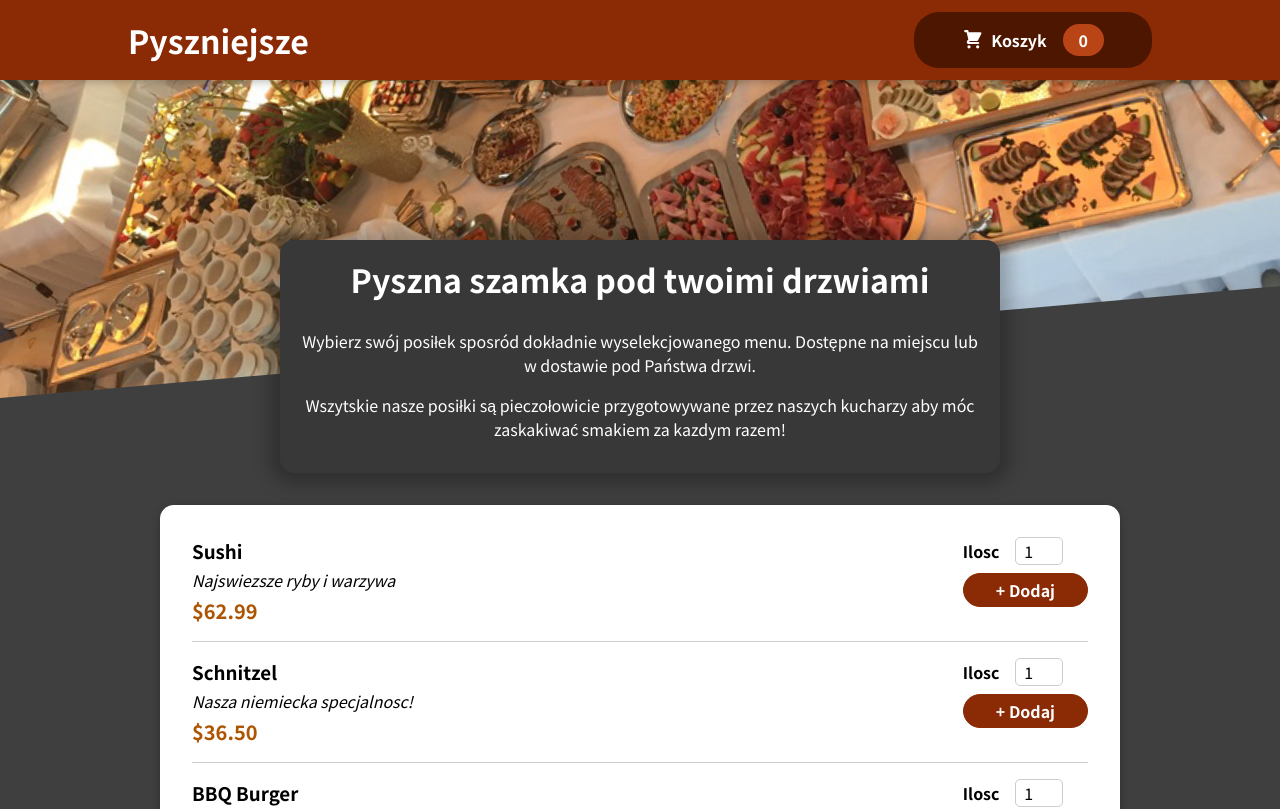
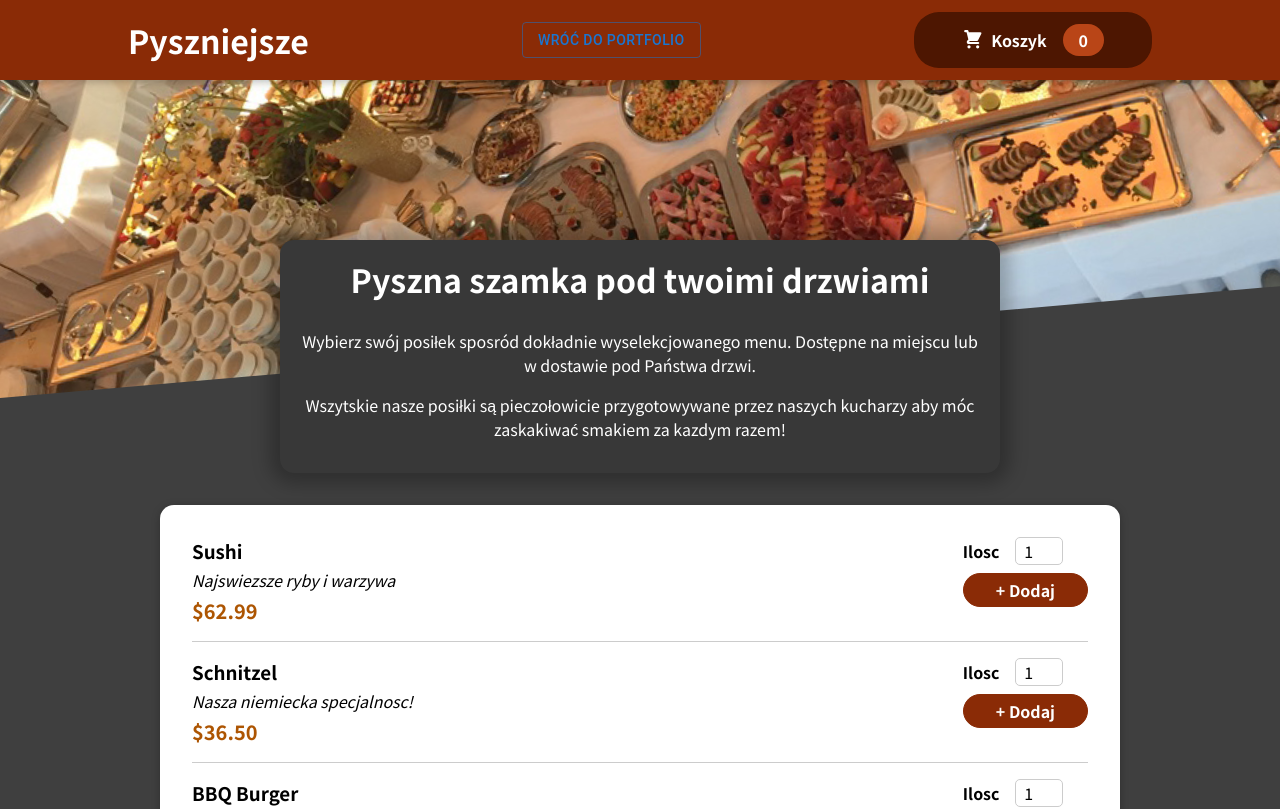
Before and after one commit to Tommy3DE/food-app, a React (Create React App) app: page / in a window 1280 px wide. Shown: the top 809 px of the page. Built offline with nearby package versions, Linux system fonts and the light colour scheme.

Commit message:
dodanie przycisku do powrotu do portfolio

```diff
--- a/package.json
+++ b/package.json
@@ -3,9 +3,14 @@
   "version": "0.1.0",
   "private": true,
   "dependencies": {
+    "@chakra-ui/react": "^2.5.1",
+    "@emotion/react": "^11.10.6",
+    "@emotion/styled": "^11.10.6",
+    "@mui/material": "^5.11.10",
     "@testing-library/jest-dom": "^5.11.6",
     "@testing-library/react": "^11.2.2",
     "@testing-library/user-event": "^12.5.0",
+    "framer-motion": "^9.1.6",
     "react": "^18.0.0",
     "react-dom": "^18.0.0",
     "react-icons": "^4.7.1",
--- a/src/components/Layout/Header.js
+++ b/src/components/Layout/Header.js
@@ -1,16 +1,17 @@
 import React from "react";
 import mealsImage from "../../assets/meals.jpg";
+import ReturnBtn from "../UI/ReturnBtn";
 import classes from "./Header.module.css";
 import HeaderCartButtton from "./HeaderCartButtton";
-
 const Header = (props) => {
   return (
     <>
       <header className={classes.header}>
         <h1>Pyszniejsze</h1>
-        <HeaderCartButtton onClick = {props.onShowCart}/>
+        <ReturnBtn/>
+        <HeaderCartButtton onClick={props.onShowCart} />
       </header>
-      <div className={classes['main-image']}>
+      <div className={classes["main-image"]}>
         <img src={mealsImage} alt="Food Pic" />
       </div>
     </>
--- /dev/null
+++ b/src/components/UI/ReturnBtn.jsx
@@ -0,0 +1,14 @@
+import React from 'react'
+import { Button } from '@mui/material'
+
+const ReturnBtn = () => {
+    return (
+        <a href="https://63d14f15b8305d4d556107bf--startling-bienenstitch-220eca.netlify.app/?fbclid=IwAR15QoCcO4CvjPsP6s9XFXjzsA-U0MZzl_LF9BaMIUGoS9jBG0GNkjygFkY" sx={{zIndex:'2'}}>
+            <Button variant='outlined' size='medium' sx={{position: 'sticky', zIndex: '2', left: '100px', top: '50px'}}>
+                Wróć do portfolio
+            </Button>
+        </a>
+    )
+}
+
+export default ReturnBtn
```
Also changed, not shown: src/App.js (+7 -6 lines), src/components/Layout/Header.module.css (line endings or trailing spaces), 2 other files (tests, documents, lock files or other folders).
